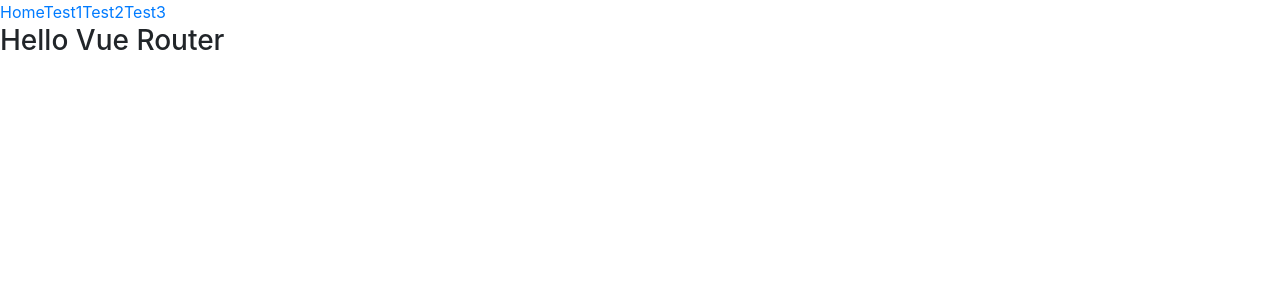
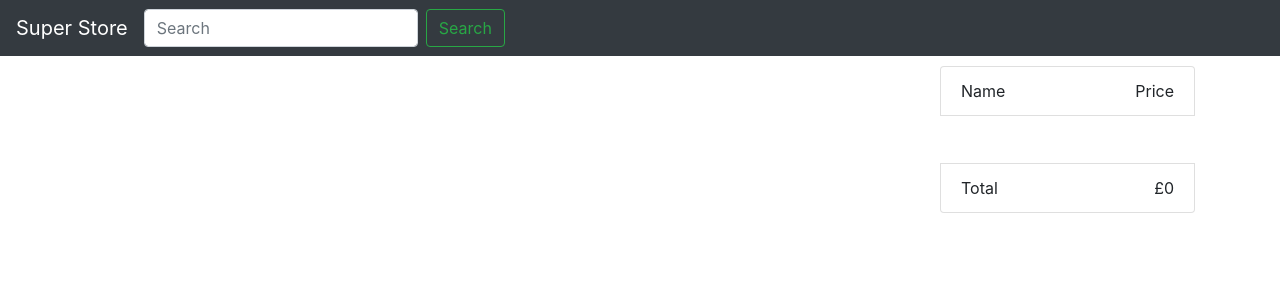
Before and after one commit to absjabed/vue-feature-app, a Vue app: page /#/ in a window 1280 px wide. Shown: the top 300 px of the page. Built offline with nearby package versions, Linux system fonts and the light colour scheme.

Commit message:
integreting existing views with router...

```diff
--- a/src/App.vue
+++ b/src/App.vue
@@ -1,37 +1,38 @@
 <template>
   <div id="app">
 
-  <router-link :to="{path: '/'}">Home</router-link>
+  <!-- <router-link :to="{path: '/'}">Home</router-link>
   <router-link :to="{path: '/test/1'}">Test1</router-link>
   <router-link :to="{path: '/test/2'}">Test2</router-link>
     <router-link :to="{path: '/test/3'}">Test3</router-link>
-    <router-view></router-view>
-    <!-- <navbar @search="searchKeyword"></navbar>
+    <router-view></router-view> -->
+    <navbar @search="searchKeyword"></navbar>
 
     <div class="container">
       <div class="row">
         <div class="col-sm-9">
-          <inventory @newItemAdded="addCartItem" :items="items"></inventory>
+          <router-view></router-view>
+          <!-- <inventory @newItemAdded="addCartItem" :items="items"></inventory> -->
         </div>
         <div class="col-sm-3">
           <cart @itemRemoved="removeCartItem" :items="cart"></cart>
         </div>
       </div>
-    </div> -->
+    </div>
   </div>
 </template>
 
 <script>
 import Navbar from './components/Navbar'
 import Cart from './components/Cart'
-import Inventory from './components/Inventory'
+// import Inventory from './components/views/Inventory'
 import data from './data.js'
 
 export default {
   components:{
     Navbar,
-    Cart,
-    Inventory
+    Cart
+    // Inventory
   },
   data (){
     return{
--- a/src/components/Inventory.vue
+++ b/src/components/views/Inventory.vue
@@ -13,7 +13,12 @@
 
 <script>
 export default {
-    props: ['items'],
+    // props: ['items'],
+    data(){
+        return{
+            items: []
+        }
+    },
     methods:{
         addToCart(item){
             //console.log(item.price);
--- a/src/components/Hello.vue
+++ b/src/components/views/ItemDetails.vue
@@ -1,5 +1,5 @@
 <template>
-    <h3>Hello Vue Router</h3>
+    <h3>Details {{$route.params.id}}</h3>
 </template>
 
 <script>
```
Also changed, not shown: src/router/index.js (+6 -5 lines), src/components/views/Test.vue (renamed from src/components/Test.vue).
